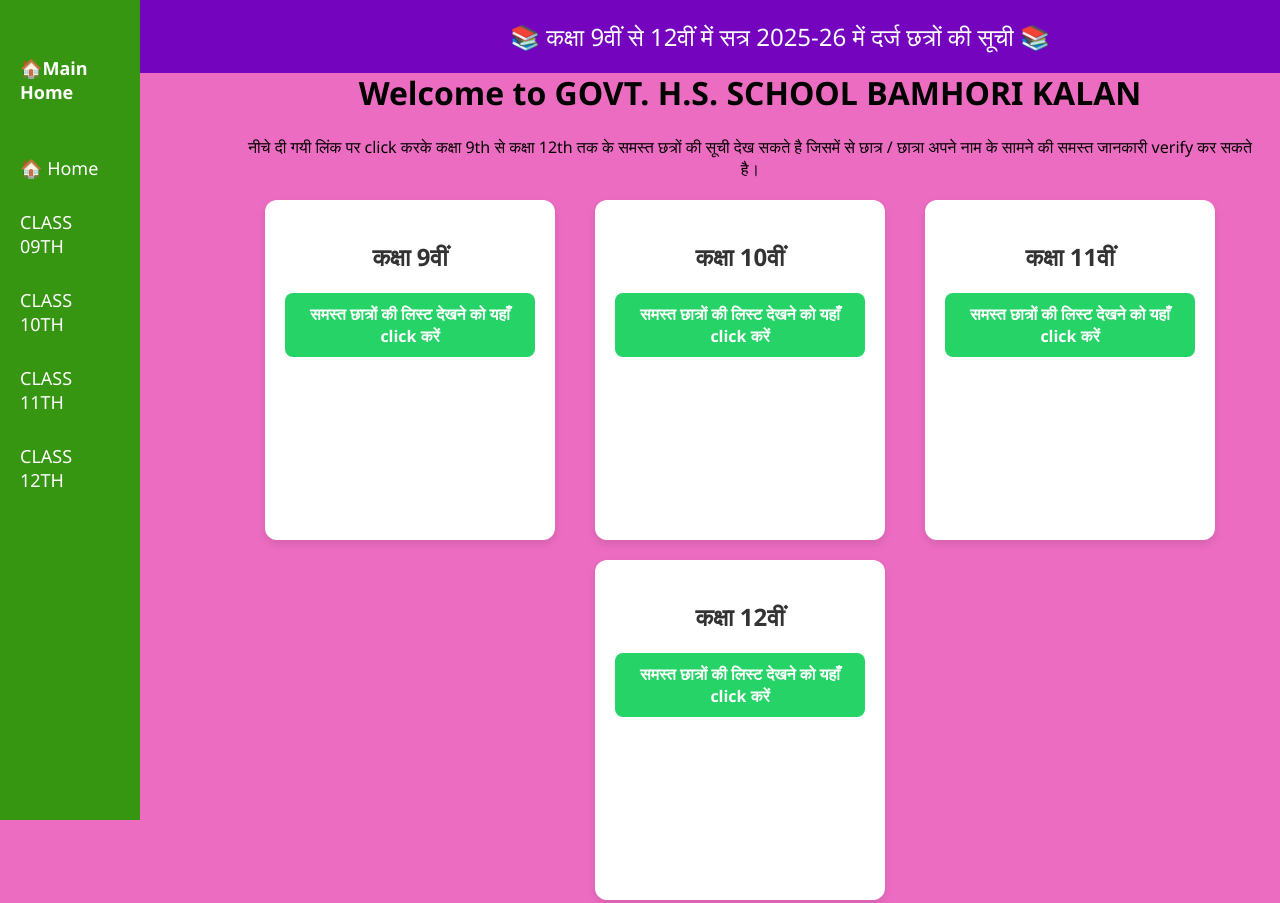
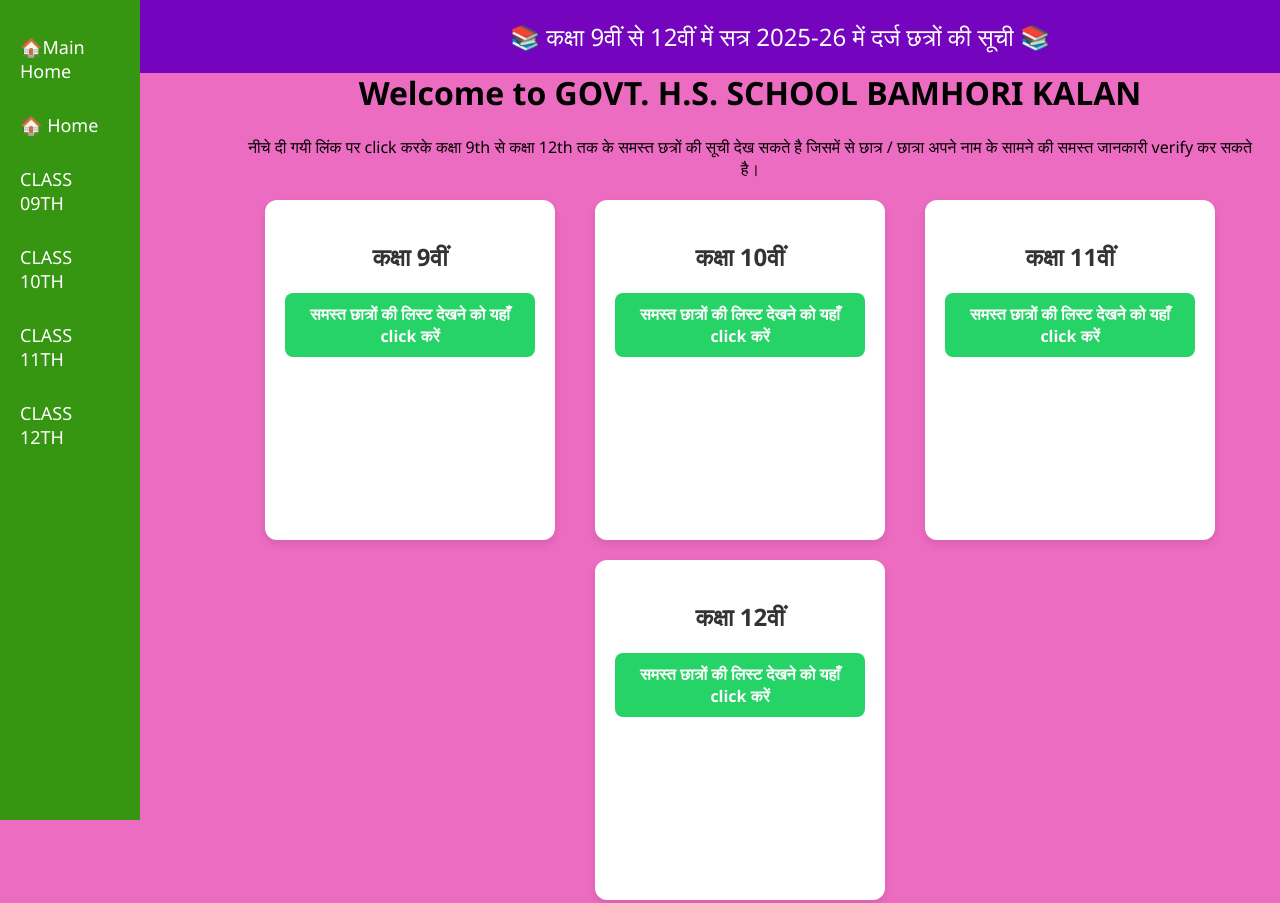
Before and after one commit to studybank/admission, a plain HTML site: page index.html in a window 1280 px wide. Shown: the top 903 px of the page. Drawn offline with Linux system fonts and the light colour scheme.

Commit message:
Update index.html

```diff
--- a/index.html
+++ b/index.html
@@ -136,7 +136,7 @@
 
   <!-- Sidebar -->
   <div class="sidebar">
-     <h1><a href="https://studybank.github.io">🏠Main Home</a></h1>
+     <a href="https://studybank.github.io">🏠Main Home</a>
     <a href="https://studybank.github.io/admission/">🏠 Home</a>
     <a href="https://studybank.github.io/class9th/">CLASS 09TH</a>
     <a href="https://studybank.github.io/class10th/">CLASS 10TH</a>
```
